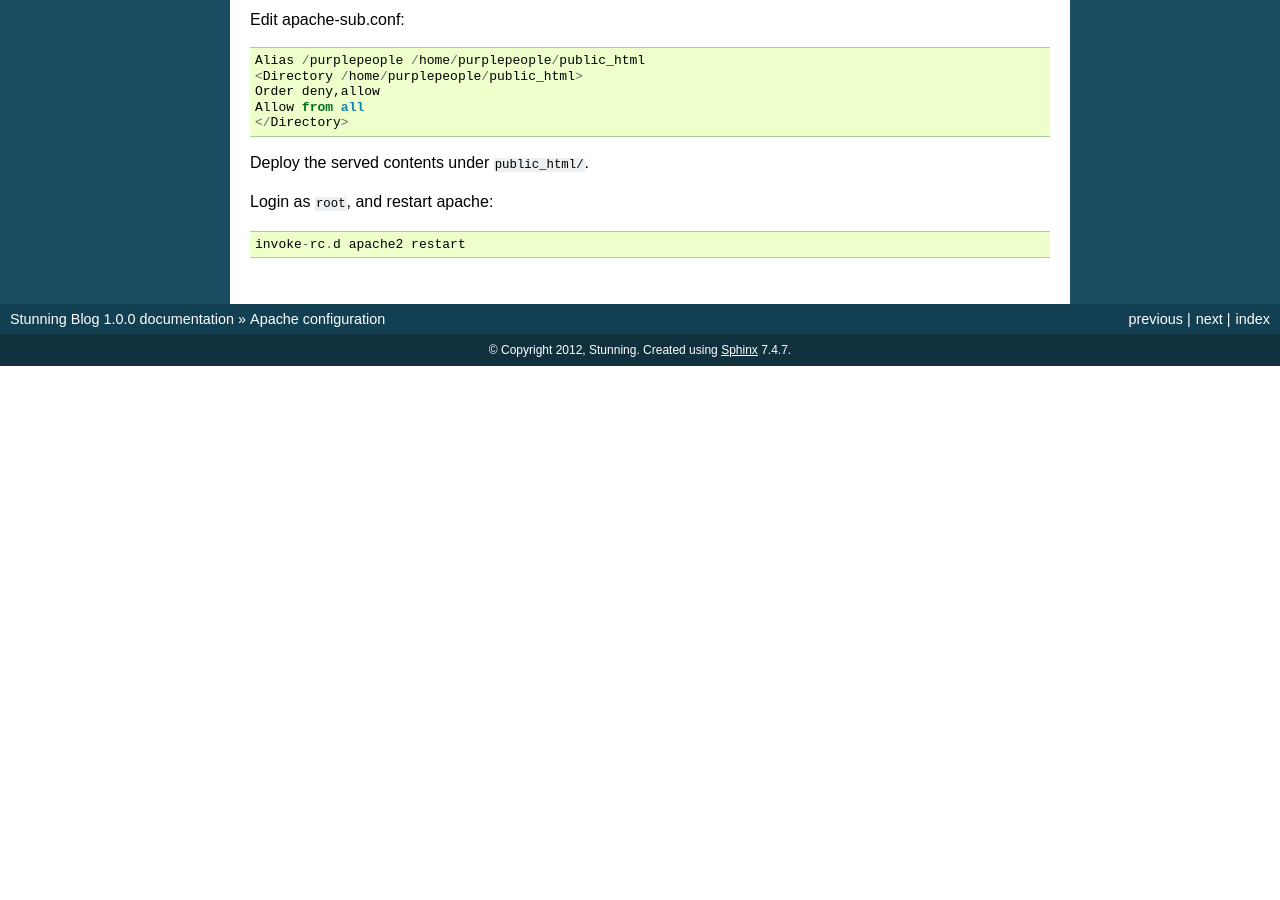
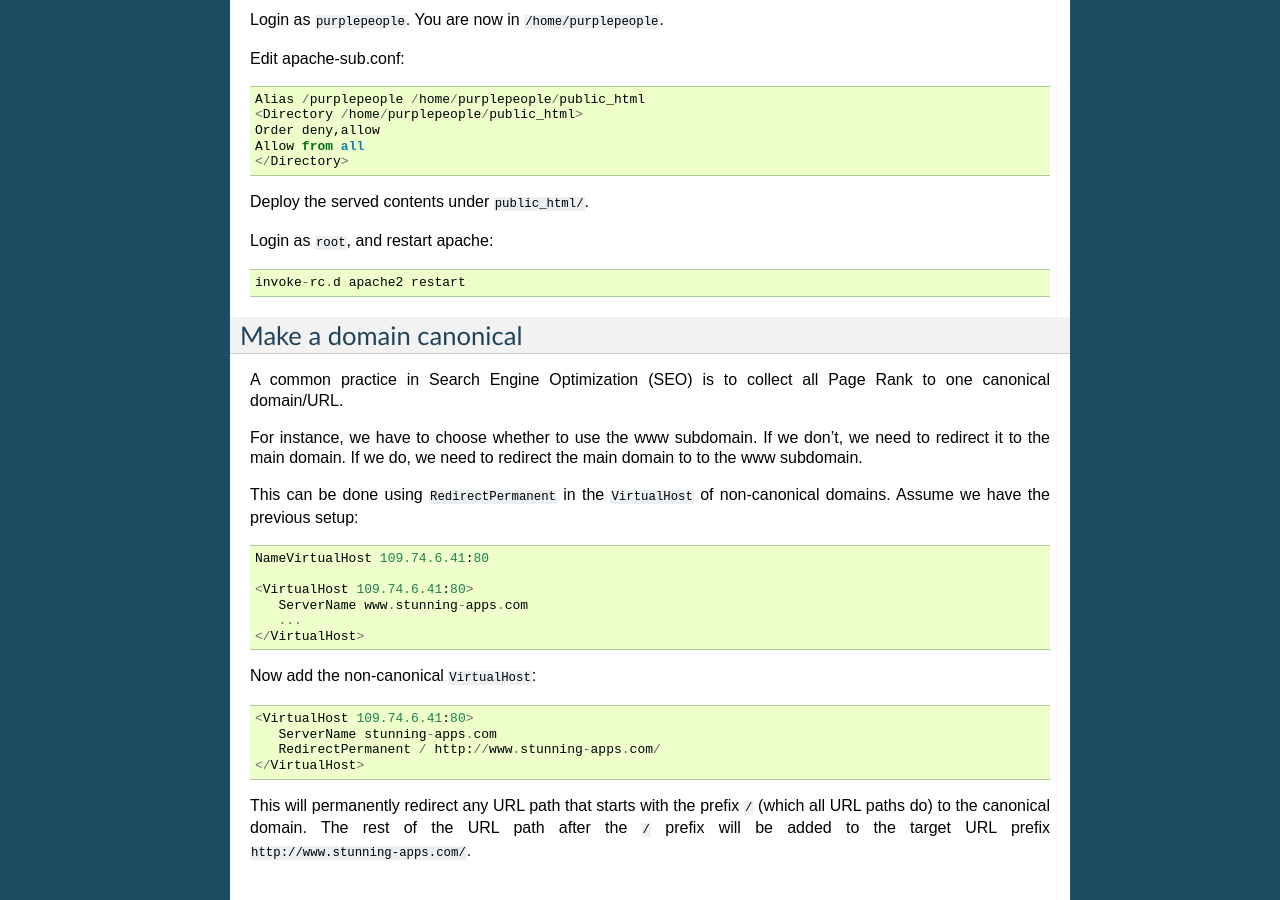
Before and after one commit to Stunning/Blog, a Sphinx documentation site: the page built from docs/apache.rst, in a window 1280 px wide and 900 px high, scrolled down 1631 px. Built offline with Sphinx 7.4.7, drawn with Linux system fonts in a browser that asks for light colours; formulas are drawn with MathJax 3; before the commit the page ends 1997 px from its top, so only the background shows below that; some of the changed text lies outside the part shown.

Commit message:
How to make canonical domains (SEO)

```diff
--- a/docs/apache.rst
+++ b/docs/apache.rst
@@ -15,6 +15,8 @@ Generate TLS key::
 	openssl genrsa 2048 > stunning.se-key.pem
 	chgrp www-data stunning.se-key.pem
 	chmod o-rwx stunning.se-key.pem
+
+If this key is owned by a group that already has ``www-data`` as member, omit the ``chgrp`` command.
 
 Either create a self-signed cert::
 
@@ -57,29 +59,29 @@ Edit apache.conf::
 
 	NameVirtualHost 109.74.6.41:443
 	<VirtualHost 109.74.6.41:443>
-	SSLCertificateFile      /etc/apache2/cert/www.stunning-apps.com.crt
-	SSLCertificateKeyFile   /etc/apache2/cert/stunning-apps.com-key.pem
-	SSLCertificateChainFile /etc/apache2/cert/www.stunning-apps.com.intermediate.crt
-	SSLEngine on
+   	SSLCertificateFile      /etc/apache2/cert/www.stunning-apps.com.crt
+   	SSLCertificateKeyFile   /etc/apache2/cert/stunning-apps.com-key.pem
+   	SSLCertificateChainFile /etc/apache2/cert/www.stunning-apps.com.intermediate.crt
+   	SSLEngine on
 	</VirtualHost>
 
 	<VirtualHost 109.74.6.41:80 109.74.6.41:443>
 
-	ServerName www.stunning-apps.com
+   	ServerName www.stunning-apps.com
 
-	LogLevel warn
-	ErrorLog /var/log/apache2/stunning-apps-com-error.log
+   	LogLevel warn
+   	ErrorLog /var/log/apache2/stunning-apps-com-error.log
 
-	Alias /robots.txt  /home/stunning-apps-com/public_html/robots.txt
-	Alias /favicon.ico /home/stunning-apps-com/public_html/favicon.ico
-	<Directory /home/stunning-apps-com/public_html>
-	Order deny,allow
-	Allow from all
-	</Directory>
+   	Alias /robots.txt  /home/stunning-apps-com/public_html/robots.txt
+   	Alias /favicon.ico /home/stunning-apps-com/public_html/favicon.ico
+   	<Directory /home/stunning-apps-com/public_html>
+   	Order deny,allow
+   	Allow from all
+   	</Directory>
 
-	### Include all sub sites. The must contain an alias such as:
-	### Alias /purplepeople /home/purplepeople/public_html
-	Include /home/purplepeople/apache-sub.conf
+   	### Include all sub sites. The must contain an alias such as:
+   	### Alias /purplepeople /home/purplepeople/public_html
+   	Include /home/purplepeople/apache-sub.conf
 
 	</VirtualHost>
 
@@ -100,3 +102,35 @@ Deploy the served contents under ``public_html/``.
 Login as ``root``, and restart apache::
 
 	invoke-rc.d apache2 restart
+
+
+Make a domain canonical
+-----------------------
+
+A common practice in Search Engine Optimization (SEO) is to collect all Page Rank to one canonical domain/URL.
+
+For instance, we have to choose whether to use the www subdomain. If we don't,
+we need to redirect it to the main domain. If we do, we need to redirect the
+main domain to to the www subdomain.
+
+This can be done using ``RedirectPermanent`` in the ``VirtualHost`` of non-canonical
+domains. Assume we have the previous setup::
+
+   NameVirtualHost 109.74.6.41:80
+
+   <VirtualHost 109.74.6.41:80>
+      ServerName www.stunning-apps.com
+      ...
+   </VirtualHost>
+
+Now add the non-canonical ``VirtualHost``::
+
+   <VirtualHost 109.74.6.41:80>
+      ServerName stunning-apps.com
+      RedirectPermanent / http://www.stunning-apps.com/
+   </VirtualHost>
+
+This will permanently redirect any URL path that starts with the prefix
+``/`` (which all URL paths do) to the canonical domain. The rest of the URL path after the
+``/`` prefix will be added to the target URL prefix
+``http://www.stunning-apps.com/``.
```
